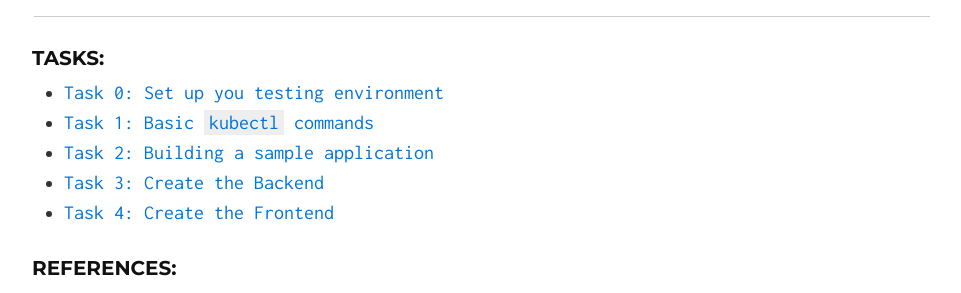
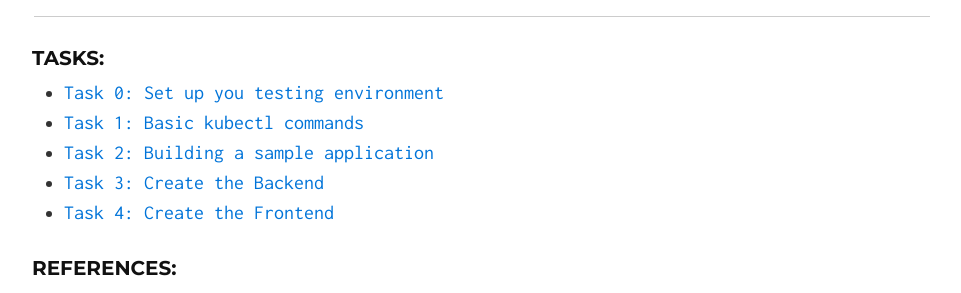
Before and after one commit to Ahmed-AG/cyberdojo-page, a Jekyll site: the page built from read/Kubernetes-crash-course.md, in a window 1280 px wide. Shown: the part 1424-1717 px from the top of the page, without its empty margins (158-1119 px from the left). Built offline with Jekyll 4.4.1, drawn with Linux system fonts in a browser that asks for light colours.

Commit message:
Update k8s post

```diff
--- a/read/Kubernetes-crash-course.md
+++ b/read/Kubernetes-crash-course.md
@@ -33,7 +33,7 @@
 ---
 ### Tasks:
 - [Task 0:  Set up you testing environment](/read/Kubernetes-crash-course/task0.html)
-- [Task 1: Basic `kubectl` commands](/read/Kubernetes-crash-course/task1.html)
+- [Task 1: Basic kubectl commands](/read/Kubernetes-crash-course/task1.html)
 - [Task 2: Building a sample application](/read/Kubernetes-crash-course/task2.html)
 - [Task 3: Create the Backend](/read/Kubernetes-crash-course/task3.html)
 - [Task 4: Create the Frontend](/read/Kubernetes-crash-course/task4.html)
```
